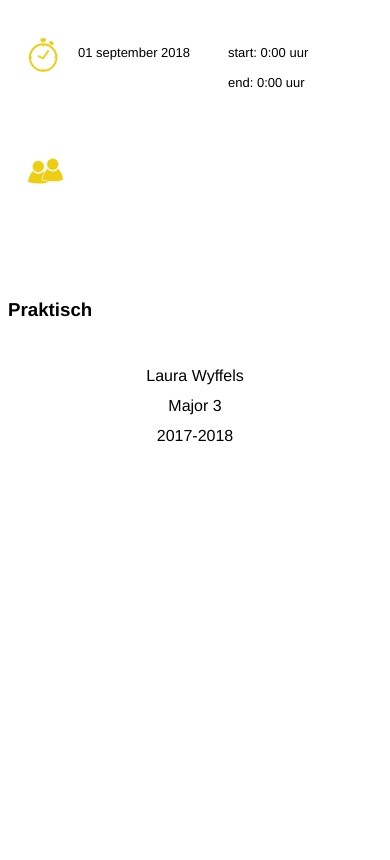
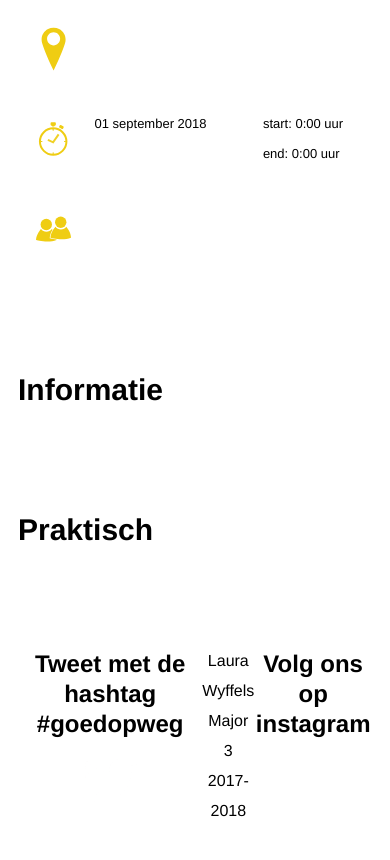
Before and after one commit to LauraWyffels/MOBI-major3, a PHP site: page /js/index.php?page=detail in a window 390 px wide. Shown: the part 665-1525 px from the top of the page. Before the commit the page ends 1107 px from the top, so only its background shows below. Run offline with PHP 8.4, Linux system fonts and the light colour scheme; data that the repository does not hold is empty; some libraries are stand-ins or nearby versions.

Commit message:
mobile detail klaar, header en title volledig responsive

```diff
--- a/src/css/style.css
+++ b/src/css/style.css
@@ -361,9 +361,10 @@ a {
   background-color: var(--lightblue);
   color: var(--blue);
   text-align: center;
-  height: 10rem;
-  display: flex;
-  justify-content: center;
+  /* height: 10rem; */
+  padding: 1rem;
+  display: flex;
+  justify-content: space-around;
 }
 
 /* activiteiten overzicht */
@@ -593,34 +594,17 @@ a {
   display: none;
 }
 
-.detailTitle {
-  font-size: 2rem;
+.titleDetail {
+  font-size: 3rem;
   font-family: 'Avenir Next';
   width: 100vw;
   margin: 0 auto;
-  line-height: 3rem;
-  background-color: var(--blue);
+  line-height: 4rem;
   color: var(--white);
+  background-color: var(--pink);
   text-align: center;
-  padding: .5rem 0;
-  margin-bottom: 3rem;
-
-}
-
-.detail {
-  /* padding: 5rem;
-  display: grid;
-  grid-template-columns: 1fr 5rem 1fr;
-  grid-template-areas: 'tags tags tags' 'section1 . section2';
-  margin-top: 10rem; */
-}
-
-.section1 {
-  /* grid-area: section1; */
-}
-
-.section2 {
-  /* grid-area: section2; */
+  padding: .5rem 1rem;
+  margin-bottom: 3.9rem;
 }
 
 .tags {
@@ -681,40 +648,48 @@ strong {
 
 .iconAdres {
   grid-area: iconAdres;
+  margin: 0 auto;
   width: 2.5rem;
 }
 
 .iconDate {
   grid-area: iconDate;
   width: 3rem;
+  margin: 0 auto;
 }
 
 .iconOrganisator {
   grid-area: iconOrganisator;
   width: 3.5rem;
+  margin: 0 auto;
 }
 
 .address {
   grid-area: adres;
-  padding-right: 3rem;
+  margin: 0 auto;
+  width: 30vw;
 }
 
 .locatie {
   grid-area: locatie;
+  margin: 0 auto;
 }
 
 .datumDetail {
   grid-area: datum;
-  padding-right: 3rem;
+  margin: 0 auto;
+  width: 30vw;
 }
 
 .timeDetail {
   grid-area: uur;
+  margin: 0 auto;
 }
 
 .organisators {
   grid-area: organisators;
   flex-wrap: wrap;
+  margin-left: 1rem;
 }
 
 .infoblok {
@@ -732,14 +706,26 @@ strong {
 
 .eventImage {
   width: 100vw;
-  height: 17.5rem;
+  height: 20rem;
   object-fit: cover;
   margin-top: 3rem;
-}
-
-/* .headerimage {
-  display: none;
-} */
+  margin-bottom: -1rem;
+}
+
+.practical {
+  margin-top: 4rem;
+}
+
+.practicalTitle {
+  font-size: 3rem;
+  padding: 1rem;
+}
+
+.infoP {
+  font-size: 1.5rem;
+  padding: 1rem;
+}
+
 
 @media only screen and (min-width: 360px) {
 
--- a/src/view/events/detail.php
+++ b/src/view/events/detail.php
@@ -1,4 +1,4 @@
-<header class="headerActiviteiten">
+<header class="headerActiviteiten headerDetail">
   <div class="titleActiviteit">
     <h1  class="detailTitle"><?php echo $event['title']; ?></h1>
     <p class="weekvdmobiliteitDetail">Week van de mobiliteit</p>
@@ -22,6 +22,7 @@
 </header>
 
 <main class="detail">
+  <h1  class="titleDetail"><?php echo $event['title']; ?></h1>
   <section>
     <h2 class="hide">tags</h2>
     <ul  class="tags"><?php
@@ -92,20 +93,21 @@
       <!-- </article> -->
     </section>
 
-    <section>
+    <section class="content">
+      <!-- <h2 class=""><?php echo $event['title']; ?></h2> -->
+      <h3 class="practicalTitle">Informatie</h3>
+      <p class="infoP"><?php echo $event['content'];?></p>
+    </section>
+
+    <section class="practical">
       <?php if($event['practical'] === ""){ ?>
       <?php echo " ";
         }else{
       ?>
-      <h3 class="titledetail">Praktisch</h3>
+      <h3 class="practicalTitle">Praktisch</h3>
       <?php
         }
       ?>
-      <p><?php echo $event['practical'];?></p>
-    </section>
-
-    <section class="section2">
-      <h2 class="titledetail"><?php echo $event['title']; ?></h2>
-      <p><?php echo $event['content'];?></p>
+      <p class="infoP"><?php echo $event['practical'];?></p>
     </section>
 </main>
--- a/src/view/layout.php
+++ b/src/view/layout.php
@@ -184,9 +184,19 @@
     </div>
 
     <footer class="footer">
-      <p>Laura Wyffels
-      <br>Major 3
-      <br>2017-2018</p>
+      <div class="">
+        <h2>Tweet met de hashtag <a href="https://twitter.com/hashtag/goedopweg?src=hash">#goedopweg</a></h2>
+        <a href="https://twitter.com/week_mobiliteit"><img src="assets/images/twitter.png" alt="twitter" width="54" height="43"></a>
+      </div>
+      <div>
+        <p>Laura Wyffels
+        <br>Major 3
+        <br>2017-2018</p>
+      </div>
+      <div class="">
+        <h2>Volg ons op instagram</h2>
+        <a href="https://www.instagram.com/weekvandemobiliteit/"><img src="assets/images/instagram.svg" alt="instagram" width="54" height="54"></a>
+      </div>
     </footer>
 
     <?php echo $js;?>
```
Also changed, not shown: other parts of src/css/style.css (+154 -52 lines), src/assets/images/arrow.svg (deleted), src/assets/images/backgroundheader2.png (deleted), src/assets/images/bike_girl_left.png (deleted), src/assets/images/bike_girl_right.png (deleted), src/assets/images/facebook.svg (added), src/assets/images/instagram.svg (added), src/assets/images/twitter.png (added).
